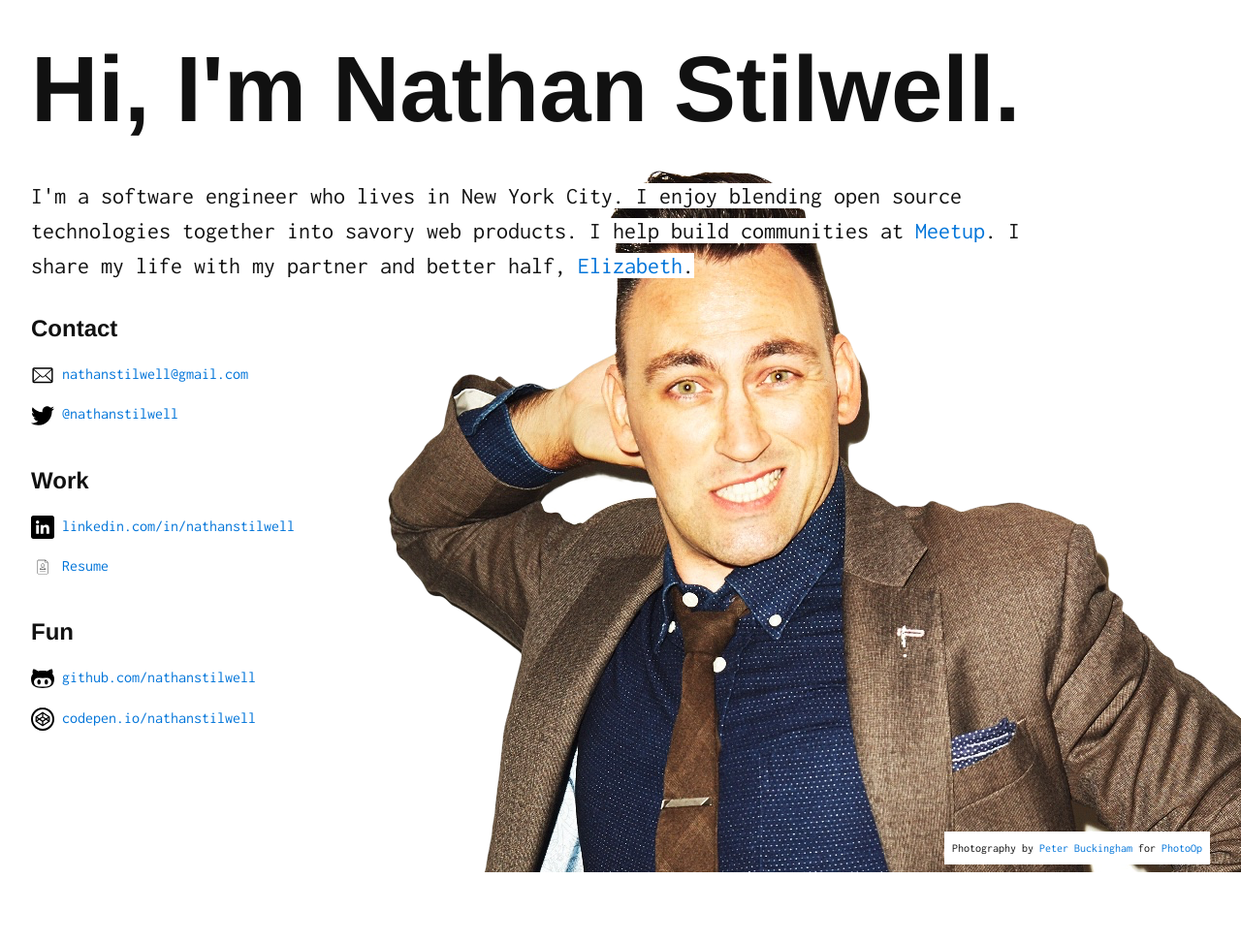
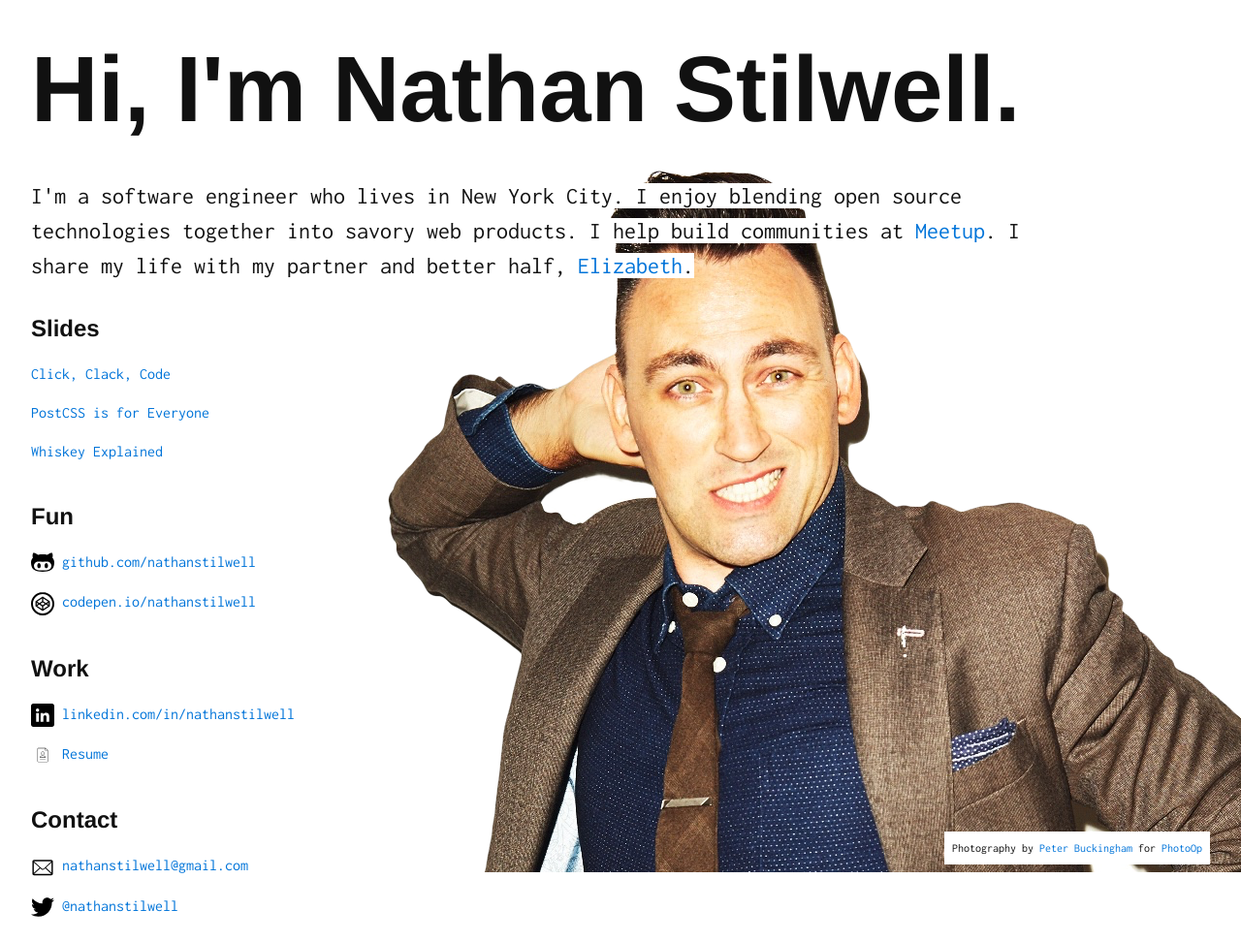
Before and after one commit to nathanstilwell/nathanstilwell.github.com, a Jekyll site: the page index.html, which Jekyll copies as it is, in a window 1280 px wide. Shown: the whole page at 97% size. Built offline with Jekyll 4.4.1, drawn with Linux system fonts in a browser that asks for light colours; before the commit the page ends 900 px from its top, so only the background shows below that.

Commit message:
Adding a section for Slide, playing down contact
I'm not really for hire, so I'm moving that to the bottom. I wanted to
put some links to my slides.

```diff
--- a/index.html
+++ b/index.html
@@ -62,21 +62,39 @@
 
       <section class="px3 mt3">
         <h2 class="section-title">
-          <span class="bg-white">Contact</span>
+          <span class="bg-white">Slides</span>
         </h2>
-        <ul class="contact list-reset">
-          <li class="social-link email py1">
+        <ul class="list-reset">
+          <li class="social-link py1">
+            <a class="bg-white" href="http://nathanstilwell.com/click-clack-code" target="_blank">Click, Clack, Code</a>
+          </li>
+          <li class="social-link py1">
+            <a class="bg-white" href="http://nathanstilwell.com/postcss-for-everyone" target="_blank">PostCSS is for Everyone</a>
+          </li>
+          <li class="social-link py1">
+            <a class="bg-white" href="http://nathanstilwell.com/whiskey-explained" target="_blank">Whiskey Explained</a>
+          </li>
+        </ul>
+      </section>
+
+      <section class="px3 mt3">
+        <h2 class="section-title">
+          <span class="bg-white">Fun</span>
+        </h2>
+        <ul class="work list-reset">
+          <li class="social-link github py1">
             <svg class="logo align-middle">
-              <use xlink:href="#email-logo"></use>
+              <use xlink:href="#github-logo"></use>
             </svg>
-            <a class="bg-white" href="mailto:nathanstilwell@gmail.com">&#x6E;&#x61;&#x74;&#x68;&#x61;&#x6E;&#x73;&#x74;&#x69;&#x6C;&#x77;&#x65;&#x6C;&#x6C;&#x40;&#x67;&#x6D;&#x61;&#x69;&#x6C;&#x2E;&#x63;&#x6F;&#x6D;</a>
+            <a class="bg-white" href="https://github.com/nathanstilwell" target="_blank">github.com/nathanstilwell</a>
           </li>
-          <li class="social-link email py1">
+          <li class="social-link codepen py1">
             <svg class="logo align-middle">
-              <use xlink:href="#twitter-logo"></use>
+              <use xlink:href="#codepen-logo"></use>
             </svg>
-            <a class="bg-white" href="http://twitter.com/nathanstilwell" target="_blank">@nathanstilwell</a>
+            <a class="bg-white" href="http://codepen.io/nathanstilwell/" target="_blank">codepen.io/nathanstilwell</a>
           </li>
+        </ul>
       </section>
 
       <section class="px3 mt3">
@@ -101,22 +119,21 @@
 
       <section class="px3 mt3">
         <h2 class="section-title">
-          <span class="bg-white">Fun</span>
+          <span class="bg-white">Contact</span>
         </h2>
-        <ul class="work list-reset">
-          <li class="social-link github py1">
+        <ul class="contact list-reset">
+          <li class="social-link email py1">
             <svg class="logo align-middle">
-              <use xlink:href="#github-logo"></use>
+              <use xlink:href="#email-logo"></use>
             </svg>
-            <a class="bg-white" href="https://github.com/nathanstilwell" target="_blank">github.com/nathanstilwell</a>
+            <a class="bg-white" href="mailto:nathanstilwell@gmail.com">&#x6E;&#x61;&#x74;&#x68;&#x61;&#x6E;&#x73;&#x74;&#x69;&#x6C;&#x77;&#x65;&#x6C;&#x6C;&#x40;&#x67;&#x6D;&#x61;&#x69;&#x6C;&#x2E;&#x63;&#x6F;&#x6D;</a>
           </li>
-          <li class="social-link codepen py1">
+          <li class="social-link email py1">
             <svg class="logo align-middle">
-              <use xlink:href="#codepen-logo"></use>
+              <use xlink:href="#twitter-logo"></use>
             </svg>
-            <a class="bg-white" href="http://codepen.io/nathanstilwell/" target="_blank">codepen.io/nathanstilwell</a>
+            <a class="bg-white" href="http://twitter.com/nathanstilwell" target="_blank">@nathanstilwell</a>
           </li>
-        </ul>
       </section>
 
       <figure class="bonus mt3 m0 col-12">
```
